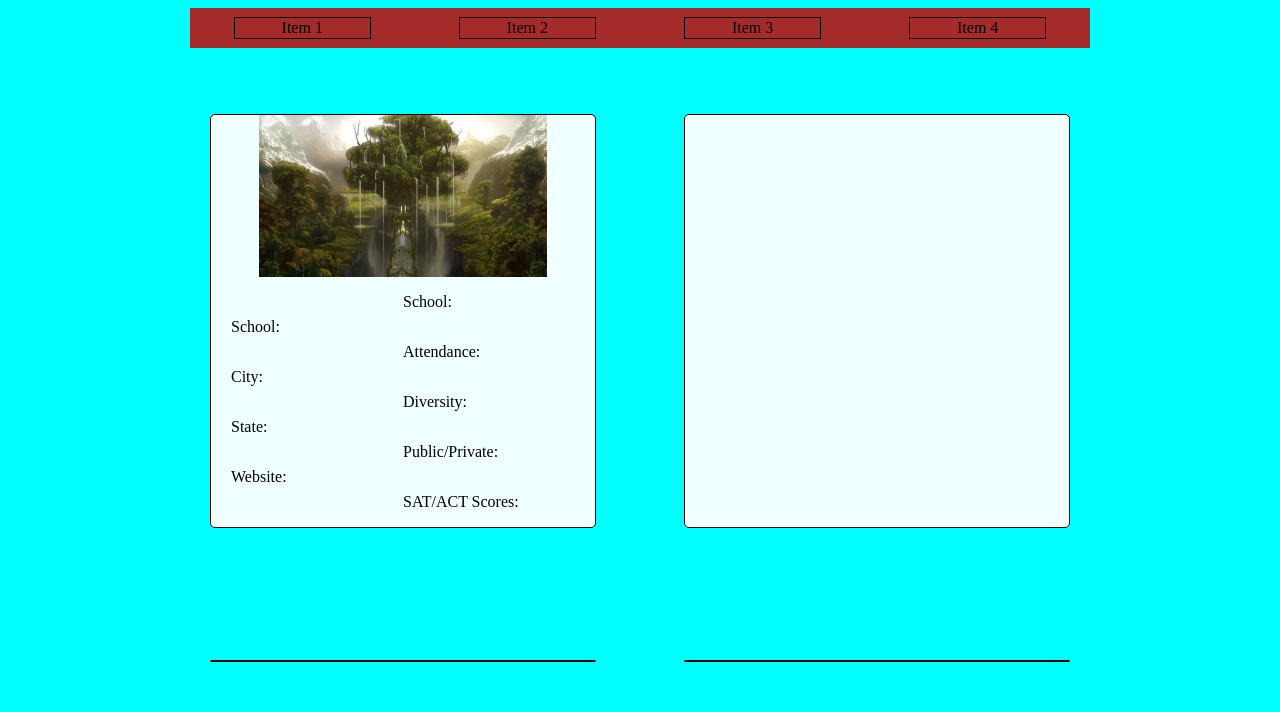
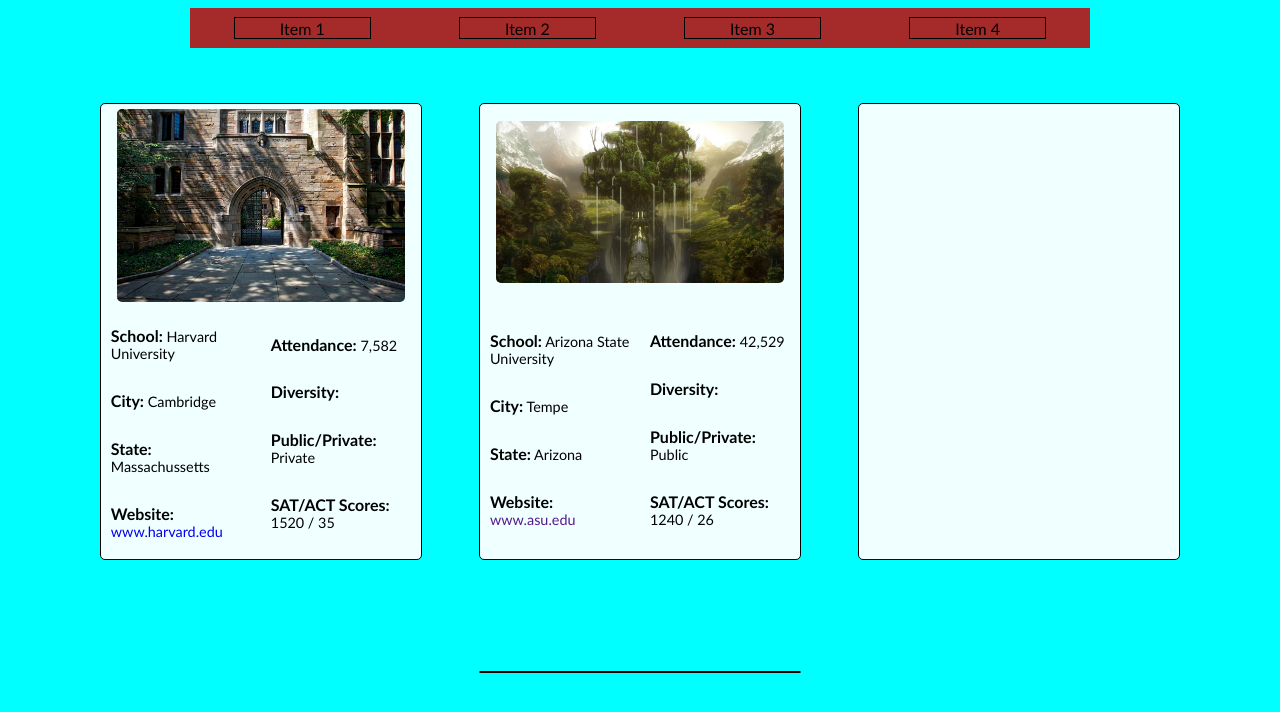
Before and after one commit to dscrane/CollegeScorecard, a plain HTML site: page index.html in a window 1280 px wide. Drawn offline with Linux system fonts and the light colour scheme.

Commit message:
getting a little further with the initial UIX set up

```diff
--- a/index.html
+++ b/index.html
@@ -22,32 +22,94 @@
       <section class="gallery">
         <div class="gallery__card">
           <div class="card__row card__row-img">
+            <img
+              class="card__image"
+              src="./steel-gate-of-brown-brick-building-159490.jpg"
+            />
+          </div>
+          <div class="card__row card__row-content">
+            <div class="card__content content__school_info">
+              <p id="school_name" class="content__text">
+                <span class="content__text-title"> School:</span> Harvard
+                University
+              </p>
+              <p id="school_city" class="content__text">
+                <span class="content__text-title">City:</span> Cambridge
+              </p>
+              <p id="school_state" class="content__text">
+                <span class="content__text-title"> State:</span> Massachussetts
+              </p>
+              <p id="school_website" class="content__text">
+                <span class="content__text-title">Website:</span>
+                <a
+                  id="school_link"
+                  class="content__text-link"
+                  href="www.harvard.edu"
+                  >www.harvard.edu</a
+                >
+              </p>
+            </div>
+            <div class="card__content content__quick_facts">
+              <p id="school_attendance" class="content__text">
+                <span class="content__text-title">Attendance: </span>7,582
+              </p>
+              <p id="school_diversity" class="content__text">
+                <span class="content__text-title">Diversity:</span>
+              </p>
+              <p id="school_ownership" class="content__text">
+                <span class="content__text-title">Public/Private:</span> Private
+              </p>
+              <p id="school_testing" class="content__text">
+                <span class="content__text-title">SAT/ACT Scores:</span> 1520 /
+                35
+              </p>
+            </div>
+          </div>
+        </div>
+        <div class="gallery__card">
+          <div class="card__row card__row-img">
             <img class="card__image" src="./149370 - Copy.jpg" />
           </div>
           <div class="card__row card__row-content">
             <div class="card__content content__school_info">
-              <p id="school_name" class="content__text">School:</p>
-              <p id="school_city" class="content__text">City:</p>
-              <p id="school_state" class="content__text">State:</p>
+              <p id="school_name" class="content__text">
+                <span class="content__text-title">School:</span>
+                Arizona State University
+              </p>
+              <p id="school_city" class="content__text">
+                <span class="content__text-title">City:</span>
+                Tempe
+              </p>
+              <p id="school_state" class="content__text">
+                <span class="content__text-title">State:</span>
+                Arizona
+              </p>
               <p id="school_website" class="content__text">
-                Website:
-                <a
-                  id="school_link"
-                  class="content__text-link"
-                  href="www.harvard.edu"
-                ></a>
+                <span class="content__text-title">Website:</span>
+                <a id="school_link" class="content__text-link" href=""
+                  >www.asu.edu</a
+                >
               </p>
             </div>
             <div class="card__content content__quick_facts">
-              <p id="school_admin_rate" class="content__text">School:</p>
-              <p id="school_attendance" class="content__text">Attendance:</p>
-              <p id="school_diversity" class="content__text">Diversity:</p>
-              <p id="school_ownership" class="content__text">Public/Private:</p>
-              <p id="school_testing" class="content__text">SAT/ACT Scores:</p>
+              <p id="school_attendance" class="content__text">
+                <span class="content__text-title">Attendance: </span>
+                42,529
+              </p>
+              <p id="school_diversity" class="content__text">
+                <span class="content__text-title">Diversity:</span>
+              </p>
+              <p id="school_ownership" class="content__text">
+                <span class="content__text-title">Public/Private:</span>
+                Public
+              </p>
+              <p id="school_testing" class="content__text">
+                <span class="content__text-title">SAT/ACT Scores:</span>
+                1240 / 26
+              </p>
             </div>
           </div>
         </div>
-        <div class="gallery__card"></div>
         <div class="gallery__card"></div>
         <div class="gallery__card"></div>
       </section>
--- a/style.css
+++ b/style.css
@@ -1,4 +1,5 @@
 .page {
+  font-family: "Trebuchet MS", Helvetica, sans-serif;
   background-color: aqua;
   height: 100vh;
   overflow: hidden;
@@ -40,7 +41,7 @@
   flex-wrap: wrap;
   align-content: space-around;
   justify-content: space-around;
-  width: 75%;
+  width: 90%;
   height: 85vh;
 }
 
@@ -48,7 +49,7 @@
   display: flex;
   flex-direction: column;
   justify-content: space-around;
-  width: 30vw;
+  width: 25vw;
   background-color: azure;
   border: 1px solid black;
   border-radius: 5px;
@@ -58,6 +59,7 @@
   display: flex;
   justify-content: center;
   align-items: center;
+  margin: 5px 0px;
 }
 
 .card__row-img {
@@ -65,11 +67,14 @@
 
 .card__row-content {
   display: flex;
+
+  justify-content: space-around;
 }
 
 .card__image {
   height: auto;
-  width: 75%;
+  width: 90%;
+  border-radius: 5px;
 }
 
 .card__content {
@@ -85,8 +90,15 @@
 .content__quick_facts {
 }
 
+.content__text-title {
+  font-weight: 700;
+  font-size: 1rem;
+}
+
 .content__text {
+  font-size: 0.9rem;
 }
 
 .content__text-link {
+  text-decoration: none;
 }
```
Also changed, not shown: script.js (+51 -0 lines), steel-gate-of-brown-brick-building-159490.jpg (added).
